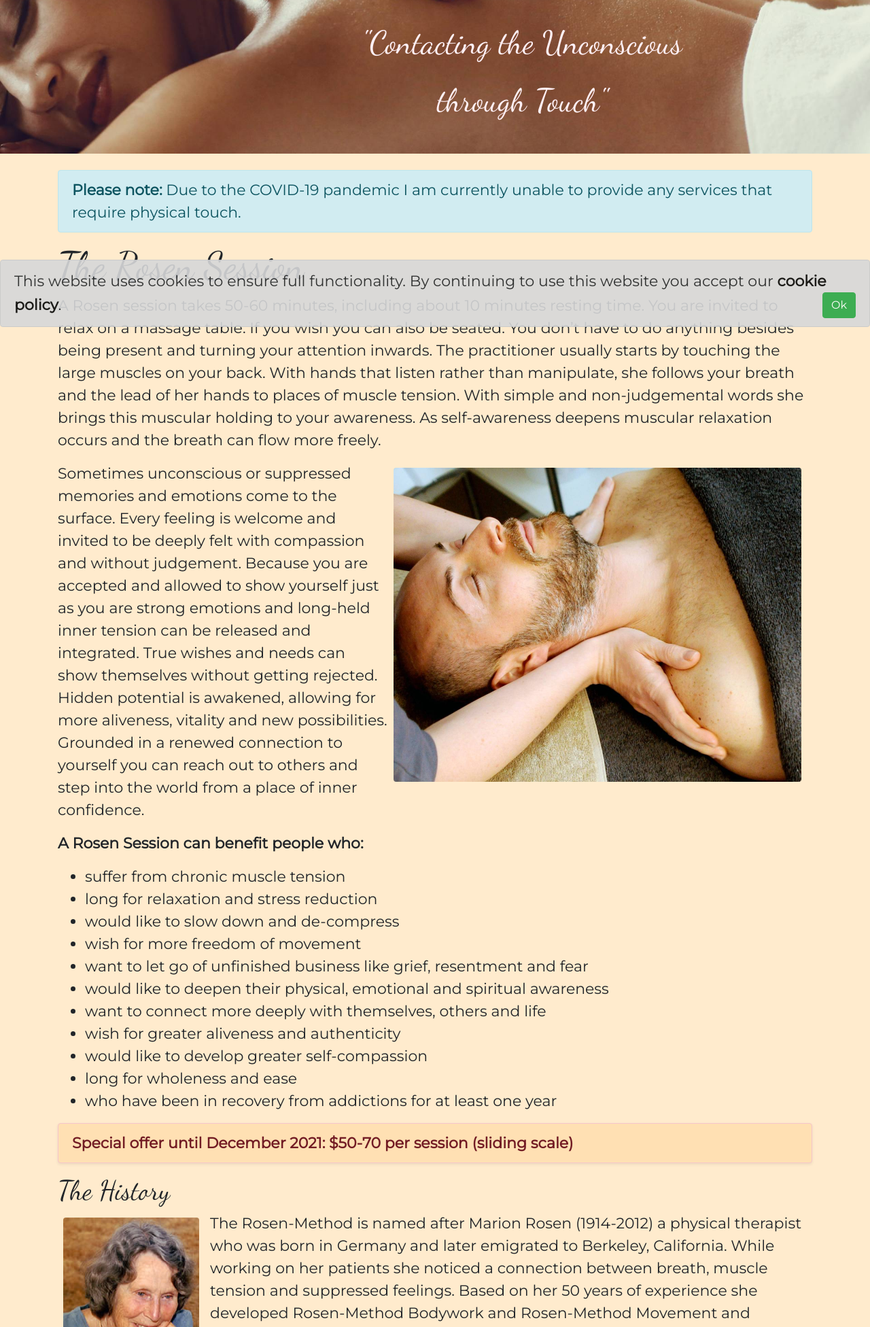
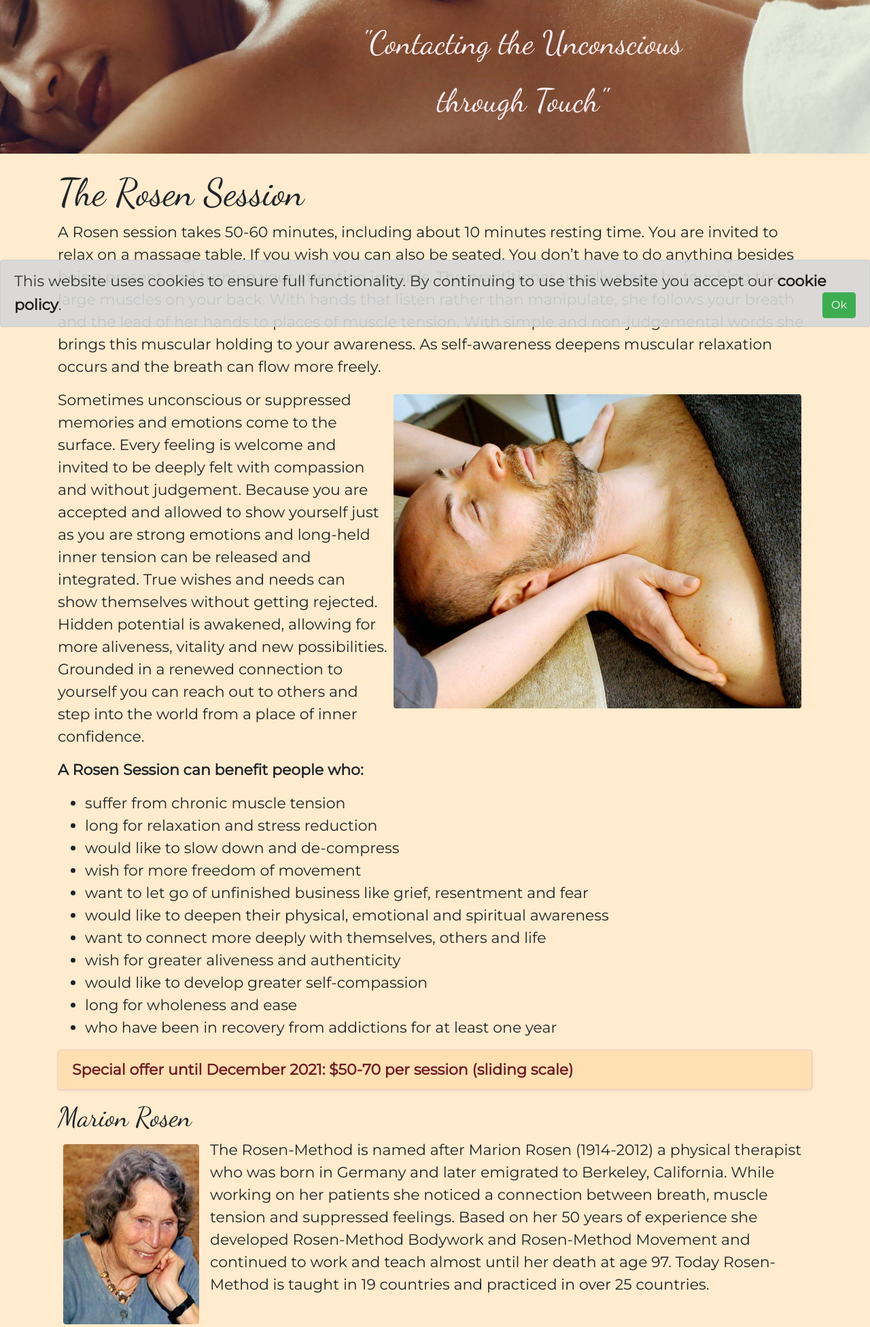
Before and after one commit to thorndeux/webpage_anette, a Flask app: page /session in a window 1280 px wide. Shown: the part 319-2271 px from the top of the page at 68% size. Run offline with Flask 2, Linux system fonts and the light colour scheme; some libraries are stand-ins or nearby versions.

Commit message:
Restricted alert to home page Changed sub-heading on session page

```diff
--- a/templates/about.html
+++ b/templates/about.html
@@ -12,6 +12,9 @@
 
 {% set img = "stupa" %}
 {% set alt = "Prayer Flags" %}
+
+{% block alert %}
+{% endblock %}
 
 {% block heading %}
     <span lang="en">About me</span><span lang="de">Über mich</span>
--- a/templates/contact.html
+++ b/templates/contact.html
@@ -16,6 +16,9 @@
 
 {% set img = "sunset-174276" %}
 {% set alt = "Poppy Field" %}
+
+{% block alert %}
+{% endblock %}
 
 {% block heading %}
     <span lang="en">Contact me</span><span lang="de">Kontakt</span>
--- a/templates/rosen.html
+++ b/templates/rosen.html
@@ -6,6 +6,9 @@
 
 {% set img = "pyramid" %}
 {% set alt = "Stone pyramid" %}
+
+{% block alert %}
+{% endblock %}
 
 {% block heading %}
     <span lang="en">The Rosen-Method</span><span lang="de">Die Rosen-Methode</span>
--- a/templates/session.html
+++ b/templates/session.html
@@ -13,6 +13,9 @@
 
 {% set img = "massage" %}
 {% set alt = "Bodywork" %}
+
+{% block alert %}
+{% endblock %}
 
 {% block heading %}
     <span lang="en">The Rosen Session</span><span lang="de">Die Rosen Behandlung</span>
@@ -57,7 +60,7 @@
             </ul>
         <div class="alert alert-danger shadow-sm text-box"><strong>Special offer until December 2021: $50-70 per session (sliding scale)</strong></div>
         </p>
-        <h1 class="handwriting">The History</h1>
+        <h1 class="handwriting">Marion Rosen</h1>
         <img class="img-fluid rounded float-left d-none d-sm-inline m-2 mr-3 ml-0" src="{{ url_for('static', filename='images/marion_rosen.jpg') }}" alt="Marion Rosen">
         <img class="img-fluid rounded d-block d-sm-none mx-auto my-2" src="{{ url_for('static', filename='images/marion_rosen.jpg') }}" alt="Marion Rosen">
         <p>
@@ -106,8 +109,8 @@
                 <li>die mindestens seit einem Jahr drogenfrei sind</li>
             </ul>
         </p>
-        <div class="alert alert-danger shadow-sm text-box""><strong>Bis Dezember 2021 zum Sonderpreis von 40-60 Euro pro Sitzung (freie Selbsteinschätzung)</strong></div>
-        <h1 class="handwriting">Die Geschichte</h1>
+        <div class="alert alert-danger shadow-sm text-box"><strong>Bis Dezember 2021 zum Sonderpreis von 40-60 Euro pro Sitzung (freie Selbsteinschätzung)</strong></div>
+        <h1 class="handwriting">Marion Rosen</h1>
         <img class="img-fluid rounded float-left d-none d-sm-inline m-2 mr-3 ml-0" src="{{ url_for('static', filename='images/marion_rosen.jpg') }}" alt="Marion Rosen">
         <img class="img-fluid rounded d-block d-sm-none mx-auto my-2" src="{{ url_for('static', filename='images/marion_rosen.jpg') }}" alt="Marion Rosen">
         <p>
```
